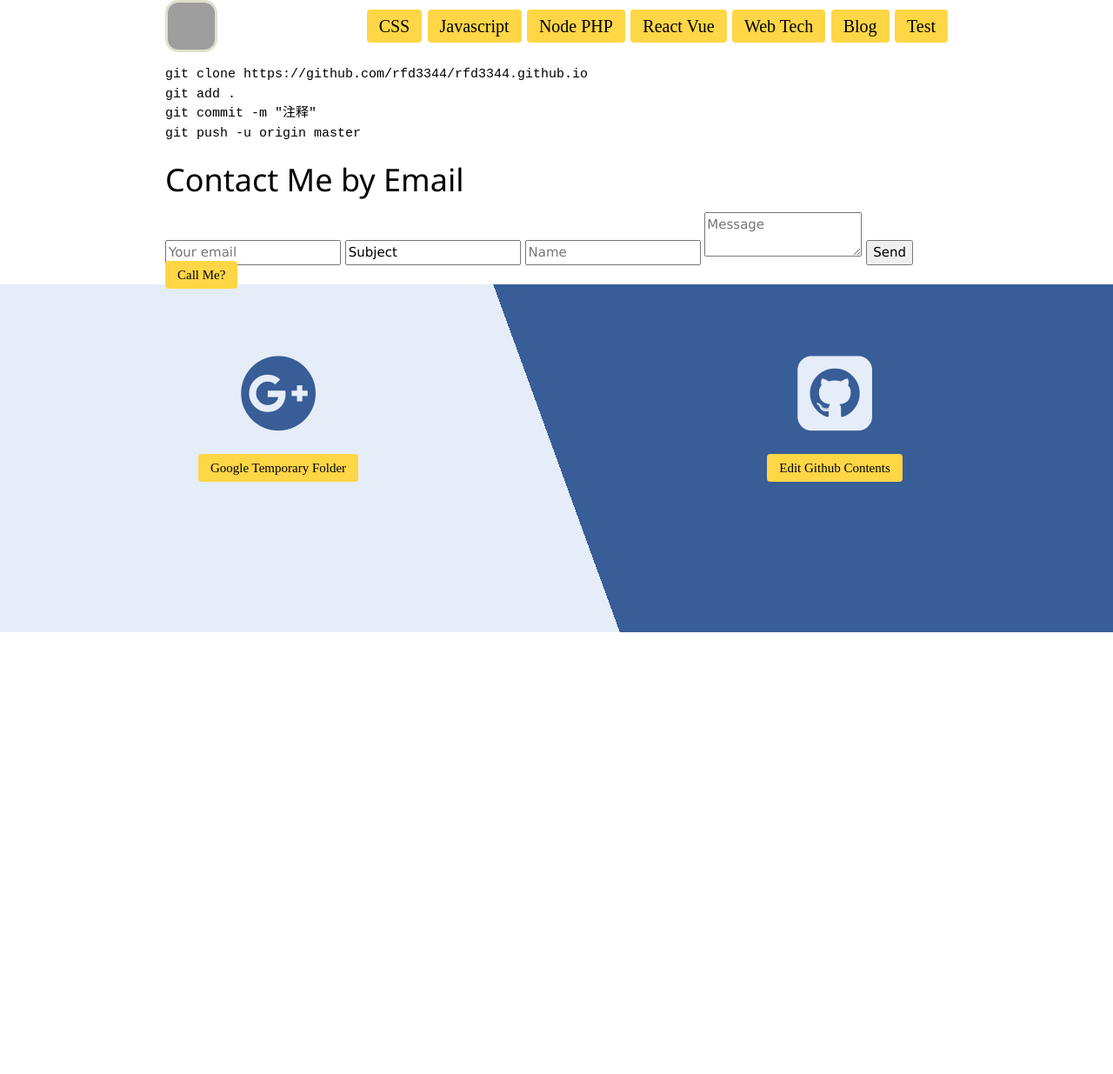
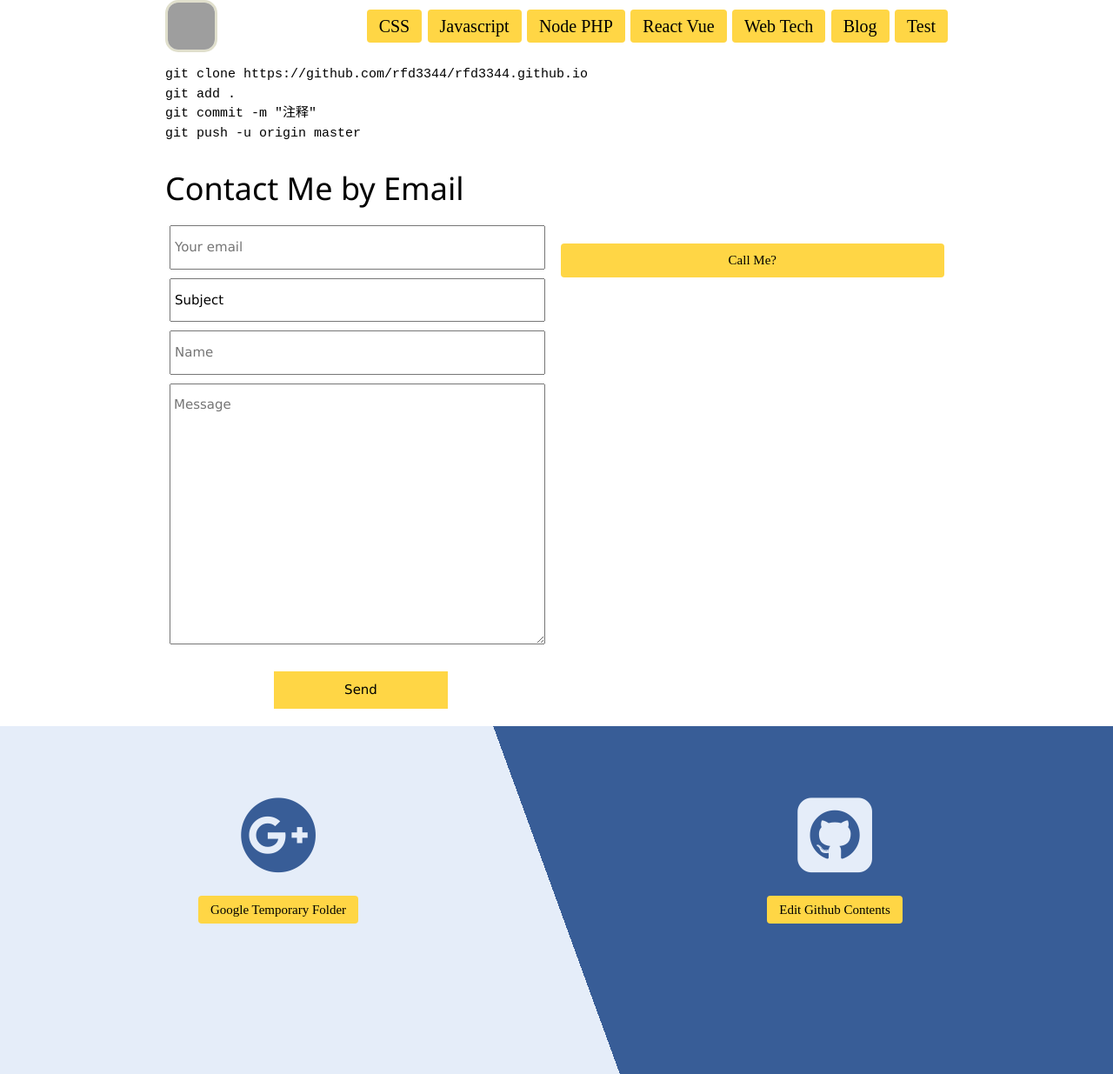
Before and after one commit to rfd3344a/rfd3344.github.io, a Jekyll site: the page built from index.html, in a window 1280 px wide. Shown: the whole page at 87% size. Built offline with Jekyll 4.4.1, drawn with Linux system fonts in a browser that asks for light colours; some web fonts are replaced; before the commit the page ends 900 px from its top, so only the background shows below that; grey boxes are pictures that could not be loaded.

Commit message:
Update page.css

```diff
--- a/css/page.css
+++ b/css/page.css
@@ -11,6 +11,36 @@
 }
 
 /******  Home Page *********/
+#ContactMe div{
+   width: 50%;
+   display: inline-block;
+}
+#ContactMe form input,
+#ContactMe form textarea{
+   width:96%;
+   padding:12px 1%;
+   margin:5px 1%;
+   font-size: 15px;
+}
+#ContactMe form textarea{
+   height: 300px;
+}
+#ContactMe form input[type=submit]{
+   padding: 10px;
+   background-color:#ffd645;
+   border: 0;
+   width: 200px;
+   display: block;
+   margin: 20px auto;
+}
+#ContactMe #Phone{
+   width: 49%;
+   display: inline-block;
+   vertical-align: top;
+   position: relative;
+   top: 100px;
+   text-align: center;
+}
 #GitGoogle{
    background: linear-gradient(70deg, #e5edf9 50%, #385d97 50%);
    height:400px;
@@ -38,5 +68,3 @@
     content: '\f092';
     color: #e5edf9;
 }
-
-#ContactForm
```
